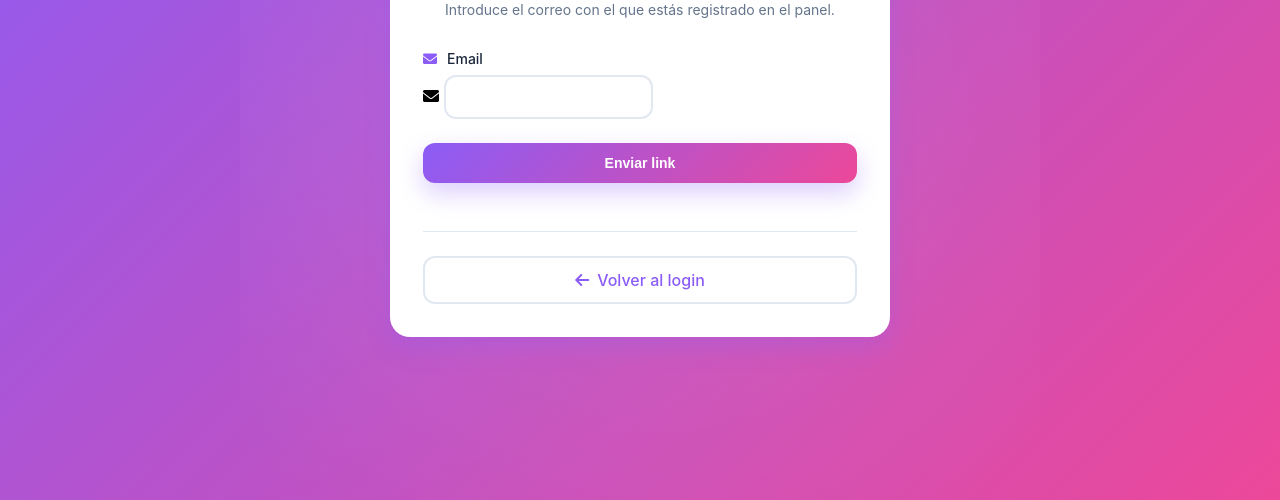
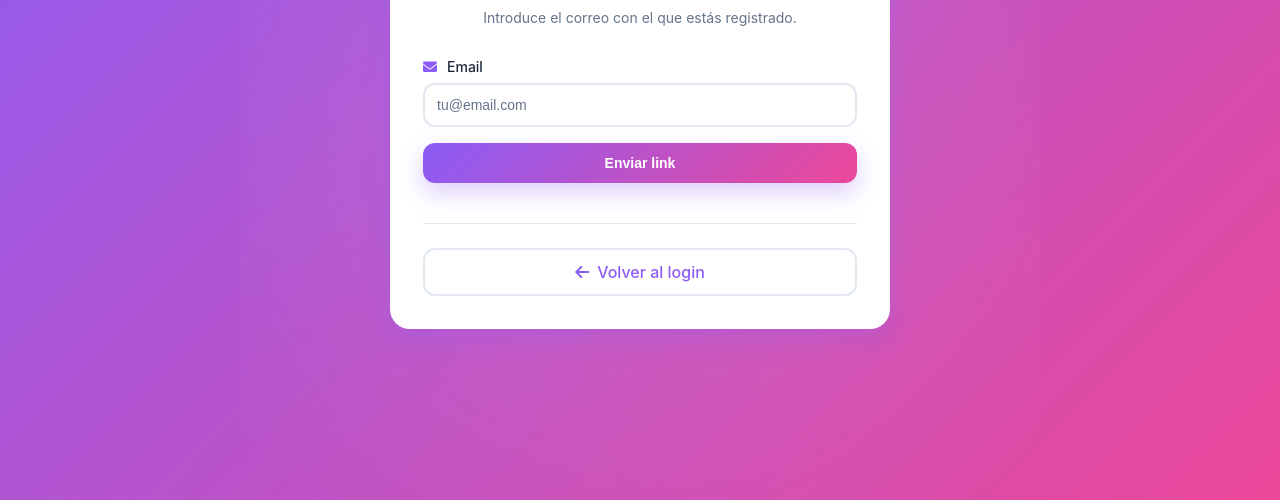
Before and after one commit to EGMdev-profesional/FollowerPro, a website: page public/forgot-password.html in a window 1280 px wide. Shown: the part 300-800 px from the top of the page. Drawn offline with Linux system fonts and the light colour scheme.

Commit message:
style: refine forgot password layout

```diff
--- a/public/css/auth.css
+++ b/public/css/auth.css
@@ -169,6 +169,10 @@ body::before {
     display: flex;
     flex-direction: column;
     gap: 1.5rem;
+}
+
+.auth-form.compact {
+    gap: 1rem;
 }
 
 .form-row {
--- a/public/forgot-password.html
+++ b/public/forgot-password.html
@@ -17,19 +17,16 @@
                 </div>
                 <h2>Recuperar contraseña</h2>
                 <p>Te enviaremos un link a tu correo.</p>
-                <div class="helper-text">Introduce el correo con el que estás registrado en el panel.</div>
+                <div class="helper-text">Introduce el correo con el que estás registrado.</div>
             </div>
 
-            <form id="forgotPasswordForm" class="auth-form">
+            <form id="forgotPasswordForm" class="auth-form compact">
                 <div class="form-group">
                     <label for="email">
                         <i class="fas fa-envelope"></i>
                         Email
                     </label>
-                    <div class="input-with-icon">
-                        <i class="fas fa-envelope"></i>
-                        <input type="email" id="email" name="email" required>
-                    </div>
+                    <input type="email" id="email" name="email" required placeholder="tu@email.com">
                 </div>
 
                 <button type="submit" class="btn btn-primary">Enviar link</button>
```
